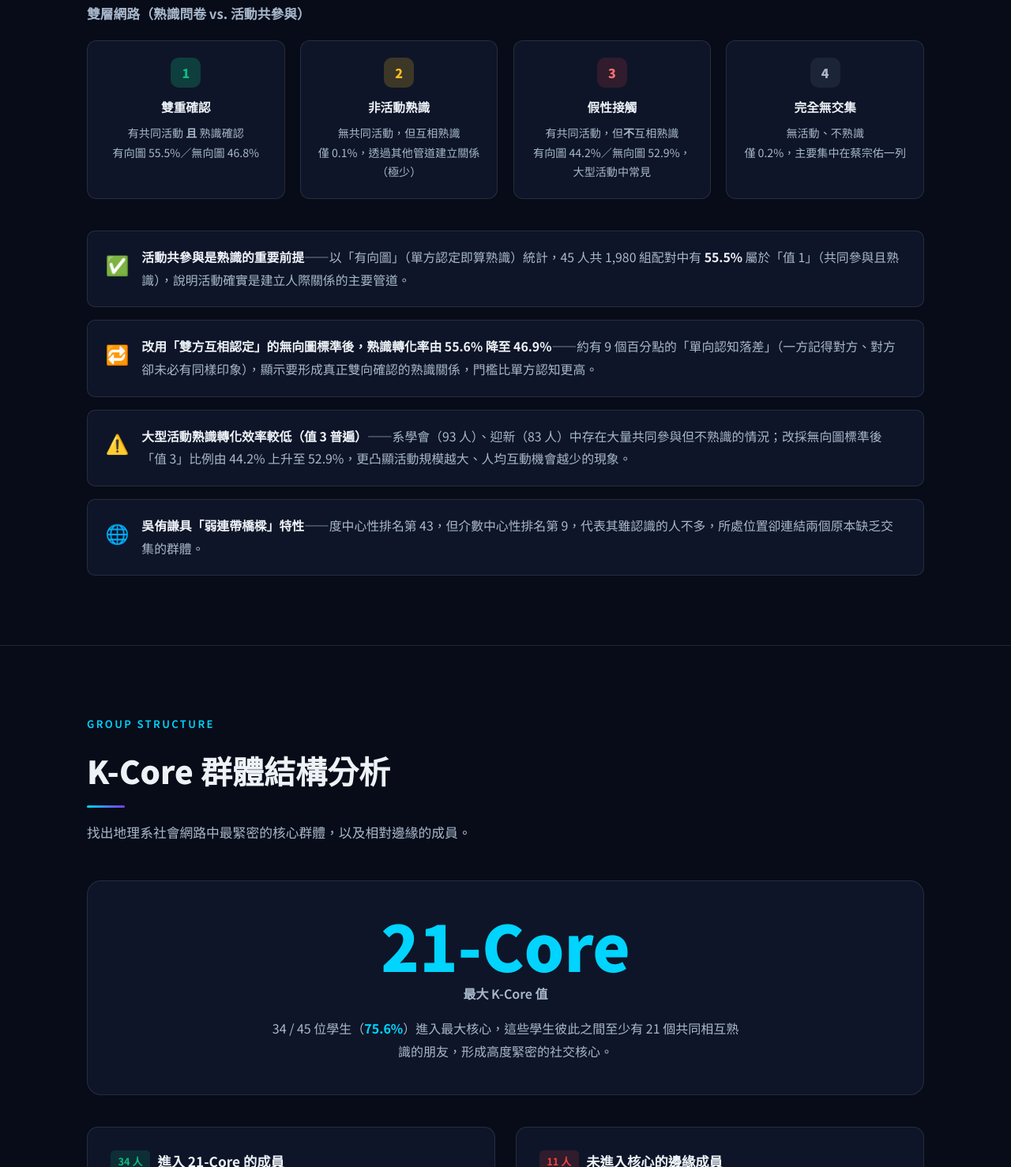
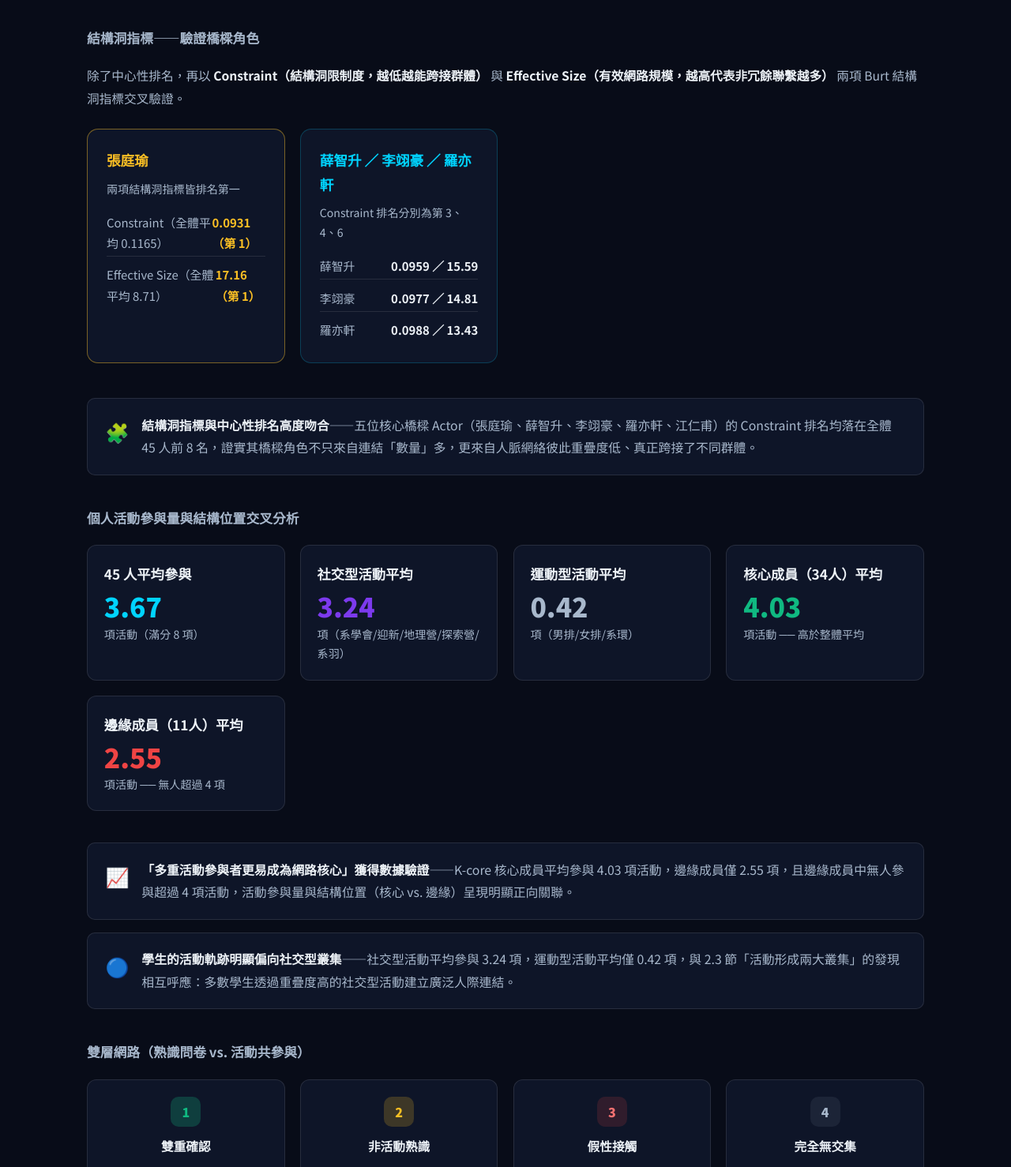
Before and after one commit to taitaiwu/python, a plain HTML site: page Social_Network_Analysis_and_Geographic_Applications/final_project/index.html in a window 1280 px wide. Shown: the part 4716-6194 px from the top of the page at 79% size. Drawn offline with Linux system fonts and the light colour scheme; a script that the page names is missing.

Commit message:
final_project update

```diff
--- a/Social_Network_Analysis_and_Geographic_Applications/final_project/index.html
+++ b/Social_Network_Analysis_and_Geographic_Applications/final_project/index.html
@@ -562,7 +562,7 @@
 <section id="actor">
   <div class="section-tag">Actor-Level Analysis</div>
   <h2 class="section-title">行動者（Actor）視角分析</h2>
-  <p class="section-desc">以熟識度問卷建立有向圖，計算四項中心性指標，辨識系上社會網路的關鍵橋樑 Actor。</p>
+  <p class="section-desc">以熟識度問卷建立有向圖，計算四項中心性指標與結構洞指標，並交叉比對個人活動參與量與結構位置，辨識系上社會網路的關鍵橋樑 Actor。</p>
 
   <h3 class="sub-header">核心橋樑 Actor</h3>
   <div class="bridge-grid">
@@ -618,6 +618,55 @@
   <div id="rank-closeness" class="rank-list"></div>
   <div id="rank-betweenness" class="rank-list"></div>
   <div id="rank-eigenvector" class="rank-list"></div>
+
+  <h3 class="sub-header" style="margin-top:2.5rem">結構洞指標——驗證橋樑角色</h3>
+  <p style="color:var(--muted); font-size:0.98rem; margin-bottom:1.5rem; line-height:1.8">
+    除了中心性排名，再以 <strong style="color:var(--text)">Constraint（結構洞限制度，越低越能跨接群體）</strong> 與 <strong style="color:var(--text)">Effective Size（有效網路規模，越高代表非冗餘聯繫越多）</strong> 兩項 Burt 結構洞指標交叉驗證。
+  </p>
+  <div class="bridge-grid">
+    <div class="bridge-card gold">
+      <div class="bridge-name" style="color:var(--gold); font-size:1.1rem">張庭瑜</div>
+      <div class="bridge-subtitle">兩項結構洞指標皆排名第一</div>
+      <div class="bridge-stats">
+        <div class="bridge-stat"><span class="bridge-stat-label">Constraint（全體平均 0.1165）</span><span class="bridge-stat-val" style="color:var(--gold)">0.0931（第 1）</span></div>
+        <div class="bridge-stat"><span class="bridge-stat-label">Effective Size（全體平均 8.71）</span><span class="bridge-stat-val" style="color:var(--gold)">17.16（第 1）</span></div>
+      </div>
+    </div>
+    <div class="bridge-card">
+      <div class="bridge-name" style="color:var(--cyan); font-size:1.1rem">薛智升 ／ 李翊豪 ／ 羅亦軒</div>
+      <div class="bridge-subtitle">Constraint 排名分別為第 3、4、6</div>
+      <div class="bridge-stats">
+        <div class="bridge-stat"><span class="bridge-stat-label">薛智升</span><span class="bridge-stat-val">0.0959 ／ 15.59</span></div>
+        <div class="bridge-stat"><span class="bridge-stat-label">李翊豪</span><span class="bridge-stat-val">0.0977 ／ 14.81</span></div>
+        <div class="bridge-stat"><span class="bridge-stat-label">羅亦軒</span><span class="bridge-stat-val">0.0988 ／ 13.43</span></div>
+      </div>
+    </div>
+  </div>
+  <div class="finding-list">
+    <div class="finding">
+      <div class="finding-icon">🧩</div>
+      <div class="finding-text"><strong>結構洞指標與中心性排名高度吻合</strong>——五位核心橋樑 Actor（張庭瑜、薛智升、李翊豪、羅亦軒、江仁甫）的 Constraint 排名均落在全體 45 人前 8 名，證實其橋樑角色不只來自連結「數量」多，更來自人脈網絡彼此重疊度低、真正跨接了不同群體。</div>
+    </div>
+  </div>
+
+  <h3 class="sub-header" style="margin-top:2.5rem">個人活動參與量與結構位置交叉分析</h3>
+  <div class="event-cards">
+    <div class="event-card"><div class="ename">45 人平均參與</div><div class="ecount" style="color:var(--cyan)">3.67</div><div class="elabel">項活動（滿分 8 項）</div></div>
+    <div class="event-card"><div class="ename">社交型活動平均</div><div class="ecount" style="color:var(--purple)">3.24</div><div class="elabel">項（系學會/迎新/地理營/探索營/系羽）</div></div>
+    <div class="event-card"><div class="ename">運動型活動平均</div><div class="ecount" style="color:var(--muted)">0.42</div><div class="elabel">項（男排/女排/系環）</div></div>
+    <div class="event-card"><div class="ename">核心成員（34人）平均</div><div class="ecount" style="color:var(--green)">4.03</div><div class="elabel">項活動 ── 高於整體平均</div></div>
+    <div class="event-card"><div class="ename">邊緣成員（11人）平均</div><div class="ecount" style="color:var(--red)">2.55</div><div class="elabel">項活動 ── 無人超過 4 項</div></div>
+  </div>
+  <div class="finding-list">
+    <div class="finding">
+      <div class="finding-icon">📈</div>
+      <div class="finding-text"><strong>「多重活動參與者更易成為網路核心」獲得數據驗證</strong>——K-core 核心成員平均參與 4.03 項活動，邊緣成員僅 2.55 項，且邊緣成員中無人參與超過 4 項活動，活動參與量與結構位置（核心 vs. 邊緣）呈現明顯正向關聯。</div>
+    </div>
+    <div class="finding">
+      <div class="finding-icon">🔵</div>
+      <div class="finding-text"><strong>學生的活動軌跡明顯偏向社交型叢集</strong>——社交型活動平均參與 3.24 項，運動型活動平均僅 0.42 項，與 2.3 節「活動形成兩大叢集」的發現相互呼應：多數學生透過重疊度高的社交型活動建立廣泛人際連結。</div>
+    </div>
+  </div>
 
   <h3 class="sub-header" style="margin-top:2.5rem">雙層網路（熟識問卷 vs. 活動共參與）</h3>
   <div class="multiplex-grid">
```
Also changed, not shown: Social_Network_Analysis_and_Geographic_Applications/final_project/README.md, 1 other file.
